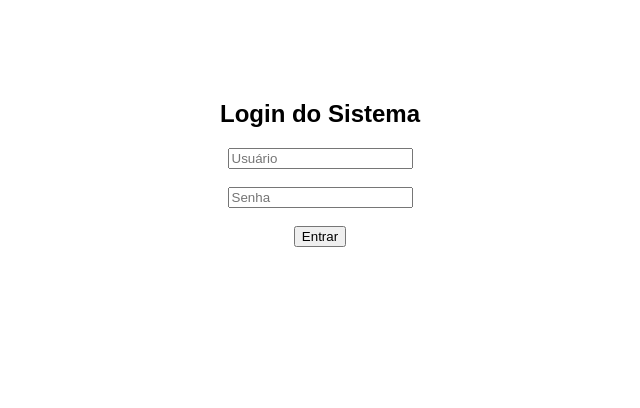
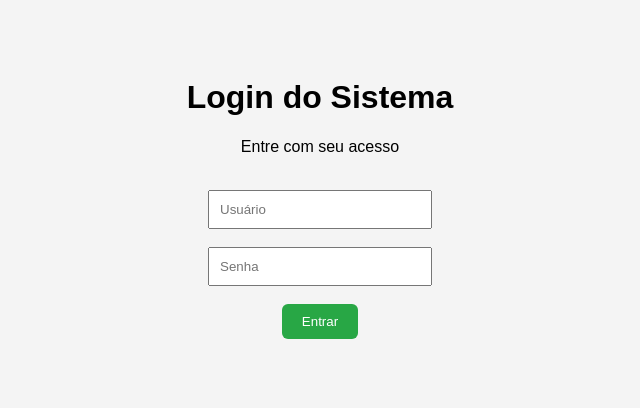
Before and after one commit to romaurocruz2-lang/mauro, a website: page public/login.html in a window 1280 px wide. Shown: the whole page, without its empty margins (320-960 px from the left). Drawn offline with Linux system fonts and the light colour scheme.

Commit message:
Update login.html

```diff
--- a/public/login.html
+++ b/public/login.html
@@ -1,26 +1,52 @@
 <!DOCTYPE html>
-<html>
+<html lang="pt-br">
 <head>
-  <title>Login</title>
+  <meta charset="UTF-8">
+  <title>Login do Sistema</title>
 </head>
-<body style="font-family:Arial;text-align:center;margin-top:100px;">
 
-  <h2>Login do Sistema</h2>
+<body style="font-family: Arial; text-align:center; background:#f4f4f4; padding:50px;">
 
-  <input id="user" placeholder="Usuário"><br><br>
-  <input id="pass" type="password" placeholder="Senha"><br><br>
+  <h1>Login do Sistema</h1>
 
-  <button onclick="logar()">Entrar</button>
+  <p>Entre com seu acesso</p>
+
+  <br>
+
+  <input id="user" placeholder="Usuário" style="padding:10px;width:200px;"><br><br>
+
+  <input id="pass" type="password" placeholder="Senha" style="padding:10px;width:200px;"><br><br>
+
+  <button onclick="login()" style="
+    padding:10px 20px;
+    background:#28a745;
+    color:white;
+    border:none;
+    border-radius:6px;
+    cursor:pointer;
+  ">
+    Entrar
+  </button>
+
+  <p id="msg" style="color:red;"></p>
 
   <script>
-    function logar() {
+    async function login() {
       const user = document.getElementById("user").value;
       const pass = document.getElementById("pass").value;
 
-      if (user === "admin" && pass === "123456") {
+      const res = await fetch("/login", {
+        method: "POST",
+        headers: { "Content-Type": "application/json" },
+        body: JSON.stringify({ user, pass })
+      });
+
+      const data = await res.json();
+
+      if (data.ok) {
         window.location.href = "/admin.html";
       } else {
-        alert("Login incorreto");
+        document.getElementById("msg").innerText = "Usuário ou senha incorretos";
       }
     }
   </script>
```
